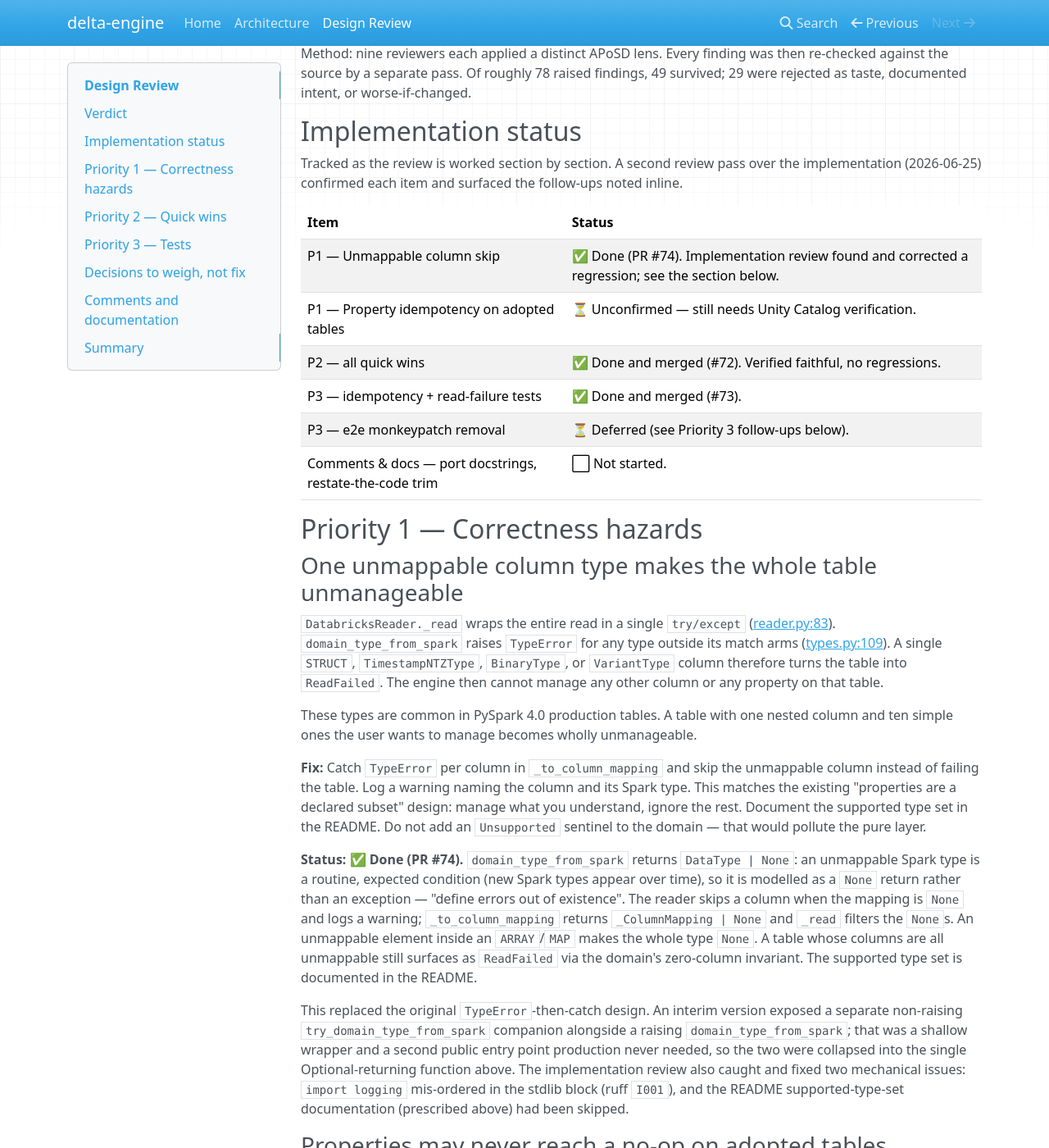
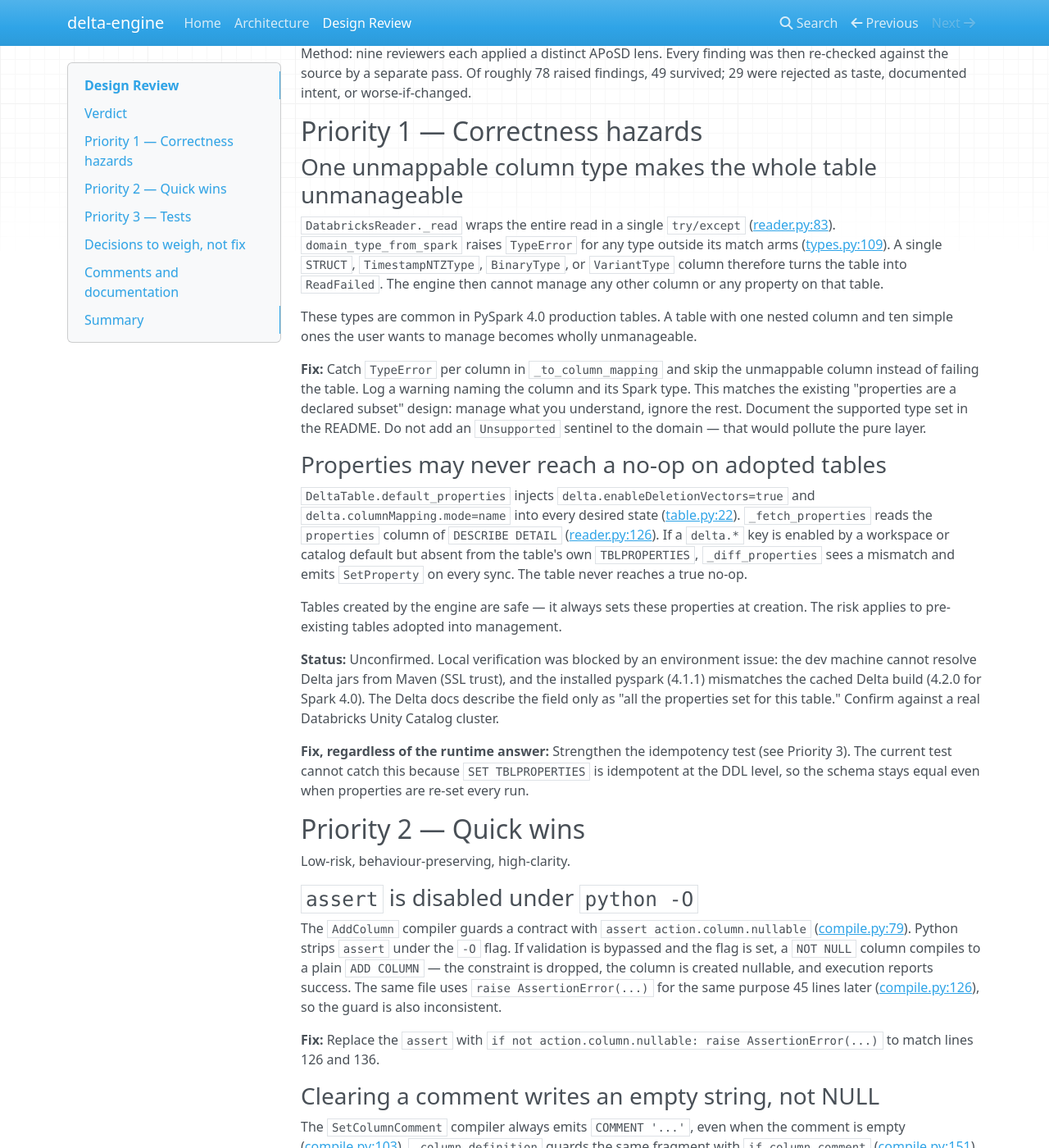
Before and after one commit to Tomoscorbin/delta-engine, an MkDocs documentation site: the page built from docs/design-review.md, in a window 1280 px wide and 1400 px high, scrolled down 368 px. Shown: the whole window at 82% size. Built offline with MkDocs 1.6.1, drawn with Linux system fonts in a browser that asks for light colours; nearby versions of some CDN libraries; some of the changed text lies outside the part shown.

Commit message:
docs: drop design-review status edits from this PR
The implementation-status table belonged to an earlier iteration of this
branch and now overlaps with the review-status tracking on main (#75) and
in the open deferral PR (#77). Revert design-review.md to keep this PR
code-only; review status is tracked elsewhere.

Co-Authored-By: Claude Opus 4.8 <noreply@anthropic.com>

````diff
--- a/docs/design-review.md
+++ b/docs/design-review.md
@@ -10,19 +10,6 @@ The findings below are refinements, not rework. Two are correctness hazards wort
 
 Method: nine reviewers each applied a distinct APoSD lens. Every finding was then re-checked against the source by a separate pass. Of roughly 78 raised findings, 49 survived; 29 were rejected as taste, documented intent, or worse-if-changed.
 
-## Implementation status
-
-Tracked as the review is worked section by section. A second review pass over the implementation (2026-06-25) confirmed each item and surfaced the follow-ups noted inline.
-
-| Item | Status |
-| --- | --- |
-| P1 — Unmappable column skip | ✅ Done (PR #74). Implementation review found and corrected a regression; see the section below. |
-| P1 — Property idempotency on adopted tables | ⏳ Unconfirmed — still needs Unity Catalog verification. |
-| P2 — all quick wins | ✅ Done and merged (#72). Verified faithful, no regressions. |
-| P3 — idempotency + read-failure tests | ✅ Done and merged (#73). |
-| P3 — e2e monkeypatch removal | ⏳ Deferred (see Priority 3 follow-ups below). |
-| Comments & docs — port docstrings, restate-the-code trim | ⬜ Not started. |
-
 ## Priority 1 — Correctness hazards
 
 ### One unmappable column type makes the whole table unmanageable
@@ -32,10 +19,6 @@ Tracked as the review is worked section by section. A second review pass over th
 These types are common in PySpark 4.0 production tables. A table with one nested column and ten simple ones the user wants to manage becomes wholly unmanageable.
 
 **Fix:** Catch `TypeError` per column in `_to_column_mapping` and skip the unmappable column instead of failing the table. Log a warning naming the column and its Spark type. This matches the existing "properties are a declared subset" design: manage what you understand, ignore the rest. Document the supported type set in the README. Do not add an `Unsupported` sentinel to the domain — that would pollute the pure layer.
-
-**Status: ✅ Done (PR #74).** `domain_type_from_spark` returns `DataType | None`: an unmappable Spark type is a routine, expected condition (new Spark types appear over time), so it is modelled as a `None` return rather than an exception — "define errors out of existence". The reader skips a column when the mapping is `None` and logs a warning; `_to_column_mapping` returns `_ColumnMapping | None` and `_read` filters the `None`s. An unmappable element inside an `ARRAY`/`MAP` makes the whole type `None`. A table whose columns are all unmappable still surfaces as `ReadFailed` via the domain's zero-column invariant. The supported type set is documented in the README.
-
-This replaced the original `TypeError`-then-catch design. An interim version exposed a separate non-raising `try_domain_type_from_spark` companion alongside a raising `domain_type_from_spark`; that was a shallow wrapper and a second public entry point production never needed, so the two were collapsed into the single Optional-returning function above. The implementation review also caught and fixed two mechanical issues: `import logging` mis-ordered in the stdlib block (ruff `I001`), and the README supported-type-set documentation (prescribed above) had been skipped.
 
 ### Properties may never reach a no-op on adopted tables
 
@@ -110,23 +93,17 @@ second_report = engine.sync(reg)
 assert all(len(t.execution.results) == 0 for t in second_report)
 ```
 
-**Status: ✅ Done (#73).** The assertion is semantically sound: the engine always calls `execute` even for an empty plan, so zero results provably means the differ found no drift. Minor follow-up: the test's setup block lacks a `# Given` comment.
-
 ### E2E tests patch a private method of the class under test
 
 Every e2e test calls `_patch_table_exists_for_local`, which monkey-patches `DatabricksReader._table_exists` ([test_engine_e2e.py:15](../tests/e2e/test_engine_e2e.py#L15)). This couples the suite to a private implementation detail and changes the method's semantics (three-part name versus two-part). The e2e tests no longer exercise the real existence-check path. It also breaks the project's own rule against mocking internal collaborators.
 
 **Fix:** Check whether `spark.catalog.tableExists("spark_catalog.schema.table")` resolves under the local DeltaCatalog. If it does, delete the patch. If three-part resolution genuinely fails locally, fix it at the data level in the fixture rather than patching the adapter.
 
-**Status: ⏳ Deferred (#73).** The blocker is that the local dev machine cannot run the e2e suite against a real Delta session (the same SSL/jar issue noted in Priority 1). Worth noting for the follow-up: `TEST_CATALOG` is already `"spark_catalog"`, so `spark.catalog.tableExists("spark_catalog.schema.table")` likely resolves under the local catalog and the patch may simply be deletable once verified. Until then the patch should carry an in-code `TODO` pointing to this section — the deferral reason currently lives only in the commit message.
-
 ### Read-failure isolation is under-tested
 
 `test_engine_reads_all_tables_then_raises_on_any_read_failure` checks that both tables appear in the report when one read fails ([test_engine.py:177](../tests/application/test_engine.py#L177)). It does not assert that the surviving table was executed. `TableRunStatus.SUCCESS` is consistent with an empty, never-run `ExecutionSummary`, so the status check alone does not prove the engine honoured "failures in individual tables do not halt the sync of others."
 
 **Fix:** Assert `tr_b.execution.results != ()` for the surviving table.
-
-**Status: ✅ Done (#73).** The assertion proves `execute` ran for the survivor: the report's `execution` defaults to an empty `ExecutionSummary` and is only overwritten when read+validation pass, so a non-empty `results` is a faithful proxy. (A stricter check on *which* plan was passed was considered and rejected — it would be interaction testing, against the project's classical-testing standard.)
 
 ## Decisions to weigh, not fix
 
````
